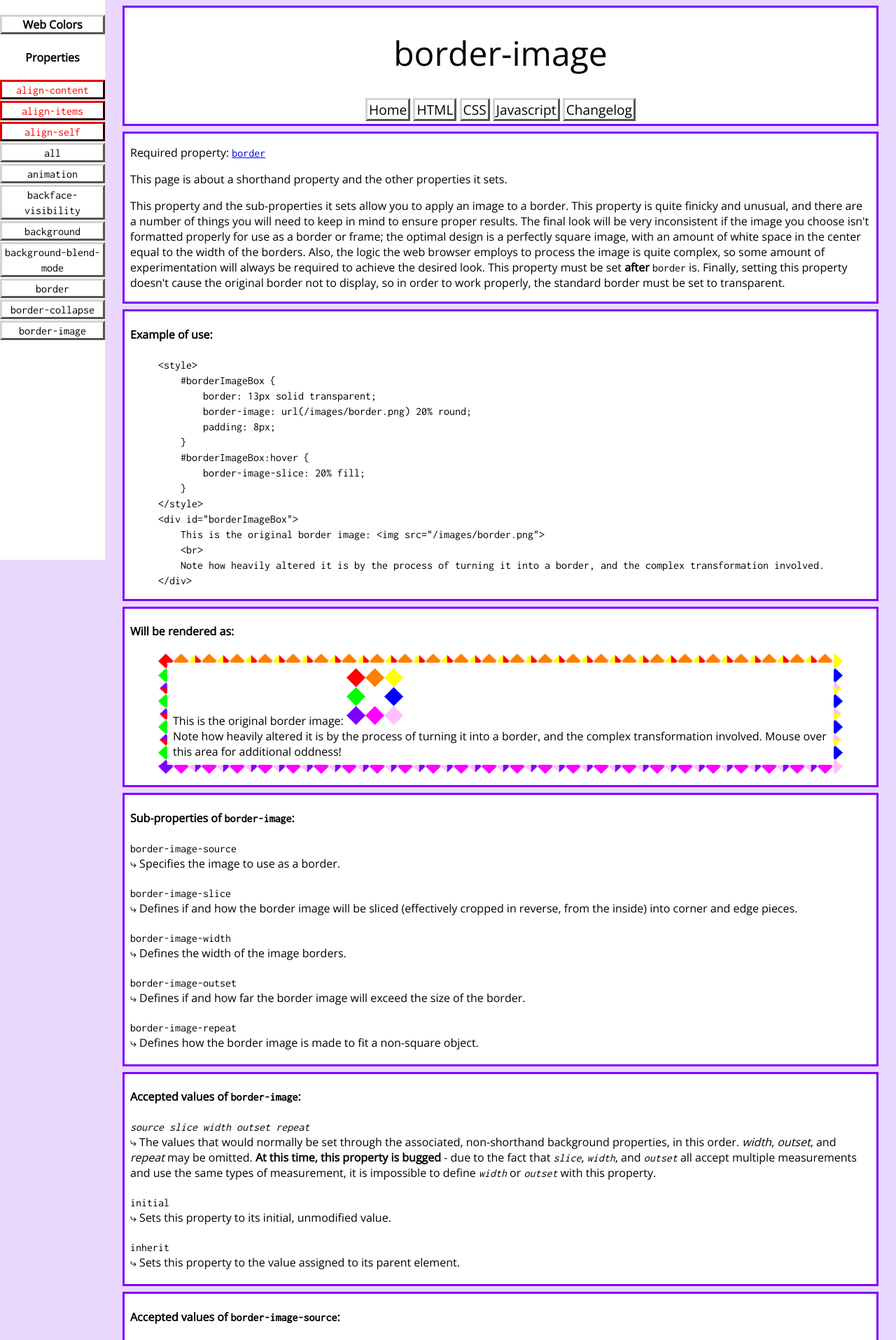
After one commit to VioletRose/Web-Code-Encyclopedia, a PHP site: page /css/border-image.php in a window 1280 px wide. The commit adds this page. Shown: the top 1915 px of the page at 70% size. Run offline with PHP 8.4, Linux system fonts and the light colour scheme.

Commit message:
07/22/2016 Update
Additions:
css/border-image.php
images/border.png
css/csshead.php: Added link for border-image.
Fixes:
css/animation.php: Fixed invalid href.
stylesheets/encyclopedia.css: Fixed an error related to section padding.

```diff
--- a/css/animation.php
+++ b/css/animation.php
@@ -4,7 +4,7 @@
 ?>
 <main>
 	<section>
-		<p>Required property: <a href="@keyframes"><code>@keyframes</code></a></p>
+		<p>Required property: <a href="/css/keyframes.php"><code>@keyframes</code></a></p>
 		<p>This page is about a shorthand property and the other properties it sets.</p>
 		<p>This property and its sub-properties allow you to activate and control animations in CSS, by taking the rules set with <a href="/css/keyframes.php"><code>@keyframes</code></a> and applying them to objects on the page. The standard selectors apply, allowing you to create animations under specific circumstances, such as when the user mouses over the element. Also note that while <code>position</code> is not required for <code>animation</code> to function, many elements default to <code>position: static;</code>, which limits how they can be moved via <code>animation</code>.
 	</section>
--- /dev/null
+++ b/css/border-image.php
@@ -0,0 +1,167 @@
+<?php
+    $PAGE_NAME = 'border-image';
+    require_once($_SERVER["DOCUMENT_ROOT"].'/css/csshead.php');
+?>
+<main>
+	<section>
+		<p>Required property: <a href="/css/border.php"><code>border</code></a></p>
+		<p>This page is about a shorthand property and the other properties it sets.</p>
+		<p>This property and the sub-properties it sets allow you to apply an image to a border. This property is quite finicky and unusual, and there are a number of things you will need to keep in mind to ensure proper results. The final look will be very inconsistent if the image you choose isn't formatted properly for use as a border or frame; the optimal design is a perfectly square image, with an amount of white space in the center equal to the width of the borders. Also, the logic the web browser employs to process the image is quite complex, so some amount of experimentation will always be required to achieve the desired look. This property must be set <strong>after</strong> <code>border</code> is. Finally, setting this property doesn't cause the original border not to display, so in order to work properly, the standard border must be set to transparent.</p>
+	</section>
+	<section>
+		<h4>Example of use:</h4>
+		<figure>
+			<code>
+				&lt;style&gt;
+				<br>
+				&nbsp;&nbsp;&nbsp;&nbsp;#borderImageBox {
+				<br>
+				&nbsp;&nbsp;&nbsp;&nbsp;&nbsp;&nbsp;&nbsp;&nbsp;border: 13px solid transparent;
+				<br>
+				&nbsp;&nbsp;&nbsp;&nbsp;&nbsp;&nbsp;&nbsp;&nbsp;border-image: url(/images/border.png) 20% round;
+				<br>
+				&nbsp;&nbsp;&nbsp;&nbsp;&nbsp;&nbsp;&nbsp;&nbsp;padding: 8px;
+				<br>
+				&nbsp;&nbsp;&nbsp;&nbsp;}
+				<br>
+				&nbsp;&nbsp;&nbsp;&nbsp;#borderImageBox:hover {
+				<br>
+				&nbsp;&nbsp;&nbsp;&nbsp;&nbsp;&nbsp;&nbsp;&nbsp;border-image-slice: 20% fill;
+				<br>
+				&nbsp;&nbsp;&nbsp;&nbsp;}
+				<br>
+				&lt;/style&gt;
+				<br>
+				&lt;div id="borderImageBox"&gt;
+				<br>
+				&nbsp;&nbsp;&nbsp;&nbsp;This is the original border image: &lt;img src="/images/border.png"&gt;
+				<br>
+				&nbsp;&nbsp;&nbsp;&nbsp;&lt;br&gt;
+				<br>
+				&nbsp;&nbsp;&nbsp;&nbsp;Note how heavily altered it is by the process of turning it into a border, and the complex transformation involved.
+				<br>
+				&lt;/div&gt;
+			</code>
+		</figure>
+	</section>
+	<section>
+		<h4>Will be rendered as:</h4>
+		<figure>
+			<style>
+				#borderImageBox {
+					border: 13px solid transparent;
+					border-image: url(/images/border.png) 20% round;
+					padding: 8px;
+				}
+				#borderImageBox:hover {
+					border-image-slice: 20% fill;
+				}
+			</style>
+			<div id="borderImageBox">
+				This is the original border image: <img src="/images/border.png">
+				<br>
+				Note how heavily altered it is by the process of turning it into a border, and the complex transformation involved. Mouse over this area for additional oddness!
+			</div>
+		</figure>
+	</section>
+	<section>
+		<h4>Sub-properties of <code>border-image</code>:</h4>
+		<dl>
+			<dt><code>border-image-source</code></dt>
+			<dd>&#10551; Specifies the image to use as a border.</dd>
+			<dt><code>border-image-slice</code></dt>
+			<dd>&#10551; Defines if and how the border image will be sliced (effectively cropped in reverse, from the inside) into corner and edge pieces.</dd>
+			<dt><code>border-image-width</code></dt>
+			<dd>&#10551; Defines the width of the image borders.</dd>
+			<dt><code>border-image-outset</code></dt>
+			<dd>&#10551; Defines if and how far the border image will exceed the size of the border.</dd>
+			<dt><code>border-image-repeat</code></dt>
+			<dd>&#10551; Defines how the border image is made to fit a non-square object.</dd>
+		</dl>
+	</section>
+	<section>
+		<h4>Accepted values of <code>border-image</code>:</h4>
+		<dl>
+			<dt><code><var>source</var> <var>slice</var> <var>width</var> <var>outset</var> <var>repeat</var></code></dt>
+			<dd>&#10551; The values that would normally be set through the associated, non-shorthand background properties, in this order. <var>width</var>, <var>outset</var>, and <var>repeat</var> may be omitted. <strong>At this time, this property is bugged</strong> - due to the fact that <code><var>slice</var></code>, <code><var>width</var></code>, and <code><var>outset</var></code> all accept multiple measurements and use the same types of measurement, it is impossible to define <code><var>width</var></code> or <code><var>outset</var></code> with this property.</dd>
+			<dt><code>initial</code></dt>
+			<dd>&#10551; Sets this property to its initial, unmodified value.</dd>
+			<dt><code>inherit</code></dt>
+			<dd>&#10551; Sets this property to the value assigned to its parent element.</dd>
+		</dl>
+	</section>
+	<section>
+		<h4>Accepted values of <code>border-image-source</code>:</h4>
+		<dl>
+			<dt><code>none</code></dt>
+			<dd>&#10551; The default value. No image border will be used.</dd>
+			<dt><code>url(<var>URL</var>)</code></dt>
+			<dd>&#10551; The URL of the image to be used as a border.</dd>
+			<dt><code>initial</code></dt>
+			<dd>&#10551; Sets this property to its initial, unmodified value.</dd>
+			<dt><code>inherit</code></dt>
+			<dd>&#10551; Sets this property to the value assigned to its parent element.</dd>
+		</dl>
+	</section>
+	<section>
+		<h4>Accepted values of <code>border-image-slice</code>:</h4>
+		<dl>
+			<dt><code><var>top-x-coord</var> <var>right-y-coord</var> <var>bottom-x-coord</var> <var>left-y-coord</var> fill</code></dt>
+			<dd>&#10551; The coordinates at which the image will be sliced. Slice coordinates only have two allowed measurements, <code>%</code> or none (which will cause numbers be measured in pixels). If present, <code>fill</code> allows the border to extend into the element's interior. Any of these values may be omitted, with successive slice values following normal CSS repeating-sides logic, but at least one slice coordinate is highly recommended; the default value is 100%, which simply causes the entire image to be scaled down and placed in the four corners of the element.</dd>
+			<dt><code>initial</code></dt>
+			<dd>&#10551; Sets this property to its initial, unmodified value.</dd>
+			<dt><code>inherit</code></dt>
+			<dd>&#10551; Sets this property to the value assigned to its parent element.</dd>
+		</dl>
+	</section>
+	<section>
+		<h4>Accepted values of <code>border-image-width</code>:</h4>
+		<dl>
+			<dt><code><var>width</var></code></dt>
+			<dd>&#10551; The width of the border, in standard CSS units.</dd>
+			<dt><code><var>number</var></code></dt>
+			<dd>&#10551; The default value, specifically 1. A number without a specified measurement, which will be interpreted as multiples of <code>border-width</code>.</dd>
+			<dt><code><var>%</var></code></dt>
+			<dd>&#10551; A percentage of the size of the source image.</dd>
+			<dt><code>auto</code></dt>
+			<dd>&#10551; Equivalent to 100%; the source image will not be scaled.</dd>
+			<dt><code>initial</code></dt>
+			<dd>&#10551; Sets this property to its initial, unmodified value.</dd>
+			<dt><code>inherit</code></dt>
+			<dd>&#10551; Sets this property to the value assigned to its parent element.</dd>
+		</dl>
+	</section>
+	<section>
+		<h4>Accepted values of <code>border-image-outset</code>:</h4>
+		<dl>
+			<dt><code><var>outset</var></code></dt>
+			<dd>&#10551; The default value, specifically 0. The amount of space by which the border image will be outset from the actual border, in standard CSS units.</dd>
+			<dt><code><var>number</var></code></dt>
+			<dd>&#10551; A number without a specified measurement, which will be interpreted as multiples of <code>border-width</code></dd>
+			<dt><code>initial</code></dt>
+			<dd>&#10551; Sets this property to its initial, unmodified value.</dd>
+			<dt><code>inherit</code></dt>
+			<dd>&#10551; Sets this property to the value assigned to its parent element.</dd>
+		</dl>
+	</section>
+	<section>
+		<h4>Accepted values of <code>border-image-repeat</code>:</h4>
+		<dl>
+			<dt><code>stretch</code></dt>
+			<dd>&#10551; The default value. The image is stretched to cover the element.</dd>
+			<dt><code>repeat</code></dt>
+			<dd>&#10551; The image is tiled repeatedly to cover the element.</dd>
+			<dt><code>round</code></dt>
+			<dd>&#10551; The image is tiled repeatedly to cover the element. If the final result does not have a whole number of tiles, the image is resized to fit better.</dd>
+			<dt><code>space</code></dt>
+			<dd>&#10551; The image is tiled repeatedly to cover the element. If the final result does not have a whole number of tiles, the spacing between them is evened out.</dd>
+			<dt><code>initial</code></dt>
+			<dd>&#10551; Sets this property to its initial, unmodified value.</dd>
+			<dt><code>inherit</code></dt>
+			<dd>&#10551; Sets this property to the value assigned to its parent element.</dd>
+		</dl>
+	</section>
+</main>
+<?php
+    require_once($_SERVER["DOCUMENT_ROOT"].'/genericfoot.php');
+?>
--- a/css/csshead.php
+++ b/css/csshead.php
@@ -33,5 +33,6 @@
 		<li><a href="/css/background-blend-mode.php"><code>background-blend-mode</code></a></li>
 		<li><a href="/css/border.php"><code>border</code></a></li>
 		<li><a href="/css/border-collapse.php"><code>border-collapse</code></a></li>
+		<li><a href="css/border-image.php"><code>border-image</code></a></li>
 	</ul>
 </nav>
--- a/stylesheets/encyclopedia.css
+++ b/stylesheets/encyclopedia.css
@@ -34,7 +34,7 @@ header:not(.exampleFHS) {
 }
 
 section:not(.exampleFHS) {
-	padding: 8px;
+	padding: 0 8px;
 }
 
 .languageSection {
```
Also changed, not shown: changelog.txt, images/border.png (added).
